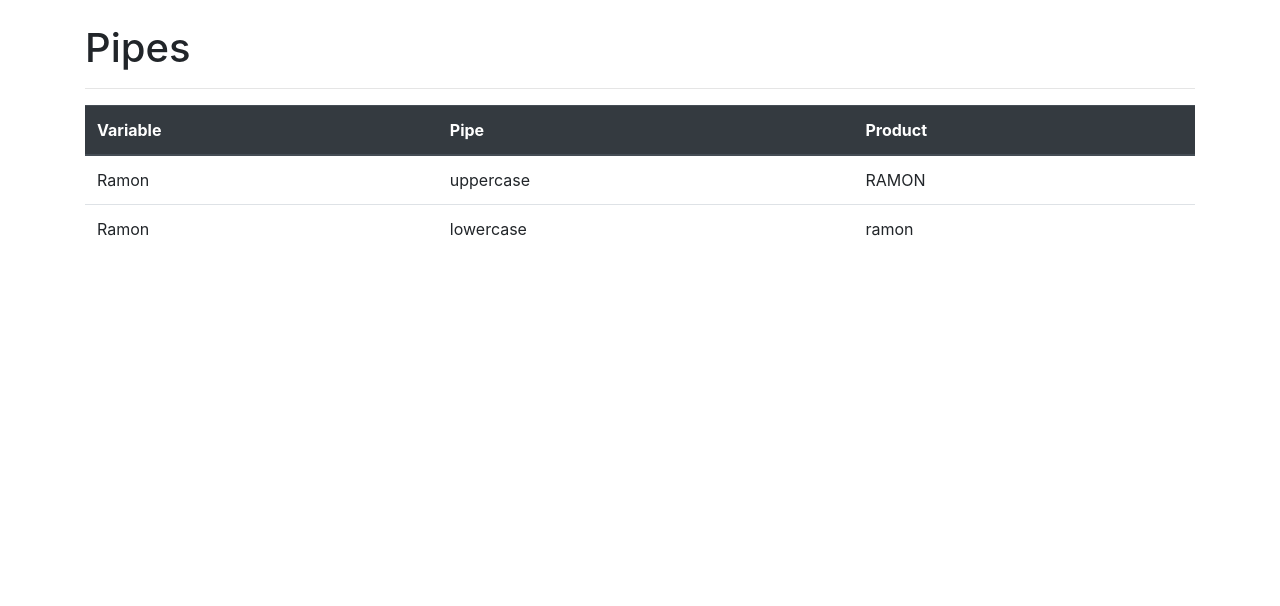
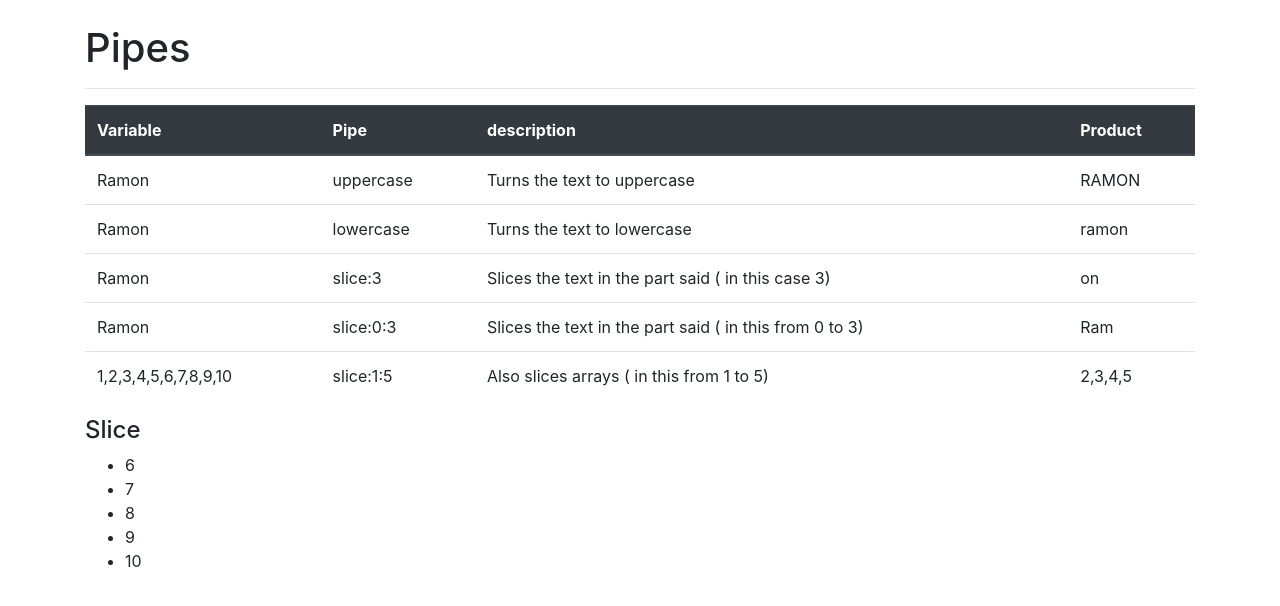
Before and after one commit to reymon359/angular-pipes-experiment, an Angular app: page / in a window 1280 px wide. Shown: the top 606 px of the page. Built offline with nearby package versions, Linux system fonts and the light colour scheme.

Commit message:
slice pipe. with text, array and Ngfor

```diff
--- a/src/app/app.component.html
+++ b/src/app/app.component.html
@@ -7,6 +7,7 @@
       <tr>
         <th scope="col">Variable</th>
         <th scope="col">Pipe</th>
+        <th scope="col">description</th>
         <th scope="col">Product</th>
       </tr>
     </thead>
@@ -14,14 +15,37 @@
       <tr>
         <td>{{name}}</td>
         <td>uppercase</td>
+        <td>Turns the text to uppercase </td>
         <td>{{name | uppercase}}</td>
       </tr>
       <tr>
         <td>{{name}}</td>
         <td>lowercase</td>
+        <td>Turns the text to lowercase </td>
         <td>{{name | lowercase}}</td>
       </tr>
-
+      <tr>
+        <td>{{name}}</td>
+        <td>slice:3</td>
+        <td>Slices the text in the part said ( in this case 3)</td>
+        <td>{{name | slice:3}}</td>
+      </tr>
+      <tr>
+        <td>{{name}}</td>
+        <td>slice:0:3</td>
+        <td>Slices the text in the part said ( in this from 0 to 3)</td>
+        <td>{{name | slice:0:3}}</td>
+      </tr>
+      <tr>
+        <td>{{array}}</td>
+        <td>slice:1:5</td>
+        <td>Also slices arrays ( in this from 1 to 5)</td>
+        <td>{{array | slice:1:5}}</td>
+      </tr>
     </tbody>
   </table>
+  <h4>Slice</h4>
+  <ul>
+    <li *ngFor="let item of array | slice:5:20">{{item}}</li>
+  </ul>
 </div>
--- a/src/app/app.component.ts
+++ b/src/app/app.component.ts
@@ -6,5 +6,7 @@ import { Component } from '@angular/core';
   styleUrls: ['./app.component.css']
 })
 export class AppComponent {
-name = 'Ramon';
+  name = 'Ramon';
+
+  array = [1,2,3,4,5,6,7,8,9,10];
 }
```
